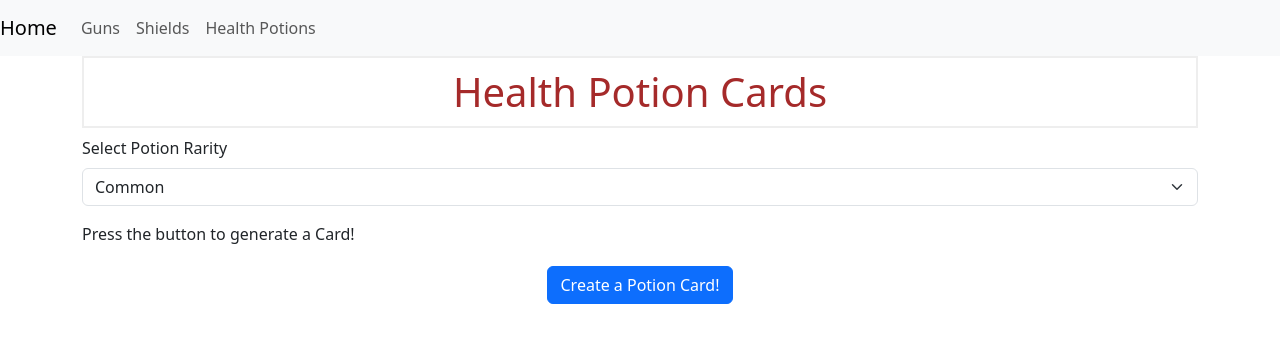
After one commit to andressmithuis/BnB_Generator, a Flask app: page /health-potions in a window 1280 px wide. The commit adds this page. Shown: the top 343 px of the page. Run offline with Flask 3, Linux system fonts and the light colour scheme; parts of the project's set-up code (start-up, migrations or seed data) failed here and were passed over.

Commit message:
[WEB] Added Shield and Health Potion pages

```diff
--- a/StandardBnB/cards/bnb_potion_card.py
+++ b/StandardBnB/cards/bnb_potion_card.py
@@ -53,6 +53,7 @@ def generate_potion_card(potion_obj):
     symbol = Image.open(f"img/gun_symbol/potion.png")
     card_img = draw_image_to_field(card_img, symbol, card_field)
 
-    card_img.show()
+    #card_img.show()
 
     card_img.save('test.bmp', 'BMP', quality=100)
+    card_img.save(os.path.join('app/static/generated', 'new_potion.bmp'), 'BMP', quality=100)
--- a/StandardBnB/cards/bnb_shield_card.py
+++ b/StandardBnB/cards/bnb_shield_card.py
@@ -145,9 +145,10 @@ def generate_shield_card(shield_obj):
         card_img = draw_text_to_field(card_img, text_field, ef_text[i], 'avenir-next-condensed-medium.otf',
                                       align='left', font_size=25)
 
-    card_img.show()
+    #card_img.show()
 
     card_img.save('test.bmp', 'BMP', quality=100)
+    card_img.save(os.path.join('app/static/generated', 'new_shield.bmp'), 'BMP', quality=100)
 
 def draw_text_to_modfield(img: ImageFile, field: Field, text: str, font_file: str, color=(0, 0, 0)):
     # TODO: Fit font_size to text width
--- a/app/routes.py
+++ b/app/routes.py
@@ -1,7 +1,9 @@
 from flask import Flask, render_template, request, url_for
 
 from AdvancedBnB import Gun as Abnb_gun
-from StandardBnB import Gun as Sbnb_gun
+from StandardBnB import Gun as Sbnb_gun, Shield as Sbnb_shield
+
+from StandardBnB import HealthPotion
 
 from util import Rarity
 
@@ -39,5 +41,56 @@ def generate_gun():
 
     return render_template('guns.html', image_file=img_file, bnb_ruleset=bnb_ruleset)
 
+@app.route('/generate-shield', methods=['GET', 'POST'])
+def generate_shield():
+    img_file = None
+    bnb_ruleset = request.form.get('bnb_ruleset', 'standard')
+
+    if request.method == 'POST':
+        props = {
+            # 'level': 1,
+            # 'manufacturer': Manufacturers.ERIDIAN,
+            # 'gun_type': StandardBnB.Guntypes.PISTOL,
+            # 'rarity': Rarity.LEGENDARY,
+        }
+
+        if bnb_ruleset == 'standard':
+            new_shield = Sbnb_shield()
+        elif bnb_ruleset == 'advanced':
+            new_shield = Sbnb_shield()
+        else:
+            raise f"Returned Ruleset does not exist: {bnb_ruleset}"
+
+        new_shield.generate()
+        print(new_shield)
+        new_shield.generate_card()
+
+        img_file = url_for('static', filename=f"generated/new_shield.bmp")
+
+    return render_template('shields.html', image_file=img_file, bnb_ruleset=bnb_ruleset)
+
+@app.route('/health-potions', methods=['GET', 'POST'])
+def health_potions():
+    img_file = None
+    item_rarity = 'common'
+
+    if request.method == 'POST':
+        item_rarity = request.form.get('item_rarity', 'common')
+
+        conv_table = {
+            'common': Rarity.COMMON,
+            'uncommon': Rarity.UNCOMMON,
+            'rare': Rarity.RARE,
+            'epic': Rarity.EPIC,
+            'legendary': Rarity.LEGENDARY
+        }
+
+        new_potion = HealthPotion(conv_table[item_rarity])
+        new_potion.generate_card()
+
+        img_file = url_for('static', filename=f"generated/new_potion.bmp")
+
+    return render_template('health_potions.html', image_file=img_file, item_rarity=item_rarity)
+
 if __name__ == '__main__':
     app.run(debug=True)
--- a/app/templates/base.html
+++ b/app/templates/base.html
@@ -6,9 +6,6 @@
         <meta name="viewport" content="width=device-width, initial-scale=1, shrink-to-fit=no">
 
         <!-- Bootstrap CSS -->
-          <!--
-        <link rel="stylesheet" href="https://stackpath.bootstrapcdn.com/bootstrap/4.3.1/css/bootstrap.min.css" integrity="sha384-ggOyR0iXCbMQv3Xipma34MD+dH/1fQ784/j6cY/iJTQUOhcWr7x9JvoRxT2MZw1T" crossorigin="anonymous">
-        -->
         <link href="https://cdn.jsdelivr.net/npm/bootstrap@5.3.0/dist/css/bootstrap.min.css" rel="stylesheet">
 
         <!-- Custom CSS -->
@@ -25,7 +22,13 @@
             <div class="collapse navbar-collapse" id="navbarNav">
                 <ul class="navbar-nav">
                 <li class="nav-item active">
-                  <a class="nav-link" href="{{url_for('generate_gun')}}">Guns</a>
+                    <a class="nav-link" href="{{url_for('generate_gun')}}">Guns</a>
+                </li>
+                <li class="nav-item active">
+                    <a class="nav-link" href="{{url_for('generate_shield')}}">Shields</a>
+                </li>
+                <li class="nav-item active">
+                    <a class="nav-link" href="{{url_for('health_potions')}}">Health Potions</a>
                 </li>
                 </ul>
             </div>
@@ -35,9 +38,6 @@
         </div>
 
         <!-- Optional JavaScript -->
-        <!-- jQuery first, then Popper.js, then Bootstrap JS -->
-        <script src="https://code.jquery.com/jquery-3.3.1.slim.min.js" integrity="sha384-q8i/X+965DzO0rT7abK41JStQIAqVgRVzpbzo5smXKp4YfRvH+8abtTE1Pi6jizo" crossorigin="anonymous"></script>
-        <script src="https://cdnjs.cloudflare.com/ajax/libs/popper.js/1.14.7/umd/popper.min.js" integrity="sha384-UO2eT0CpHqdSJQ6hJty5KVphtPhzWj9WO1clHTMGa3JDZwrnQq4sF86dIHNDz0W1" crossorigin="anonymous"></script>
-        <script src="https://stackpath.bootstrapcdn.com/bootstrap/4.3.1/js/bootstrap.min.js" integrity="sha384-JjSmVgyd0p3pXB1rRibZUAYoIIy6OrQ6VrjIEaFf/nJGzIxFDsf4x0xIM+B07jRM" crossorigin="anonymous"></script>
+        <script src="https://cdn.jsdelivr.net/npm/bootstrap@5.3.0/dist/js/bootstrap.bundle.min.js"></script>
     </body>
 </html>
--- /dev/null
+++ b/app/templates/health_potions.html
@@ -0,0 +1,33 @@
+{% extends 'base.html' %}
+
+{% block content %}
+    <h1>{% block title %} Health Potion Cards {% endblock %}</h1>
+    <form method="POST">
+        <!-- Rarity drop-down menu -->
+        <div class="mb-3">
+            <label class="form-label">Select Potion Rarity</label>
+            <select class="form-select" id="item_rarity" name="item_rarity">
+                {% for rarity in ["common", "uncommon", "rare", "epic", "legendary"] %}
+                    <option value="{{ rarity }}" {% if rarity == item_rarity %}selected{% endif %}>{{ rarity.capitalize() }}</option>
+                {% endfor %}
+            </select>
+        </div>
+
+        <!-- Potion Card Image -->
+        {% if image_file %}
+            <h2>Generated Potion Card:</h2>
+            <div class="image-center-wrapper">
+                <img src="{{ image_file }}" alt="Generated Potion Card" />
+            </div>
+        {% else %}
+            <p>Press the button to generate a Card!</p>
+        {% endif %}
+
+        <!-- 'Generate' Button -->
+        <div style="display: flex; justify-content: center; margin-top: 20px;">
+            <form method="POST">
+                <button type="submit" class="btn btn-primary">Create a Potion Card!</button>
+            </form>
+        </div>
+    </form>
+{% endblock %}
```
Also changed, not shown: app/templates/shields.html (added, +34 -0 lines).
